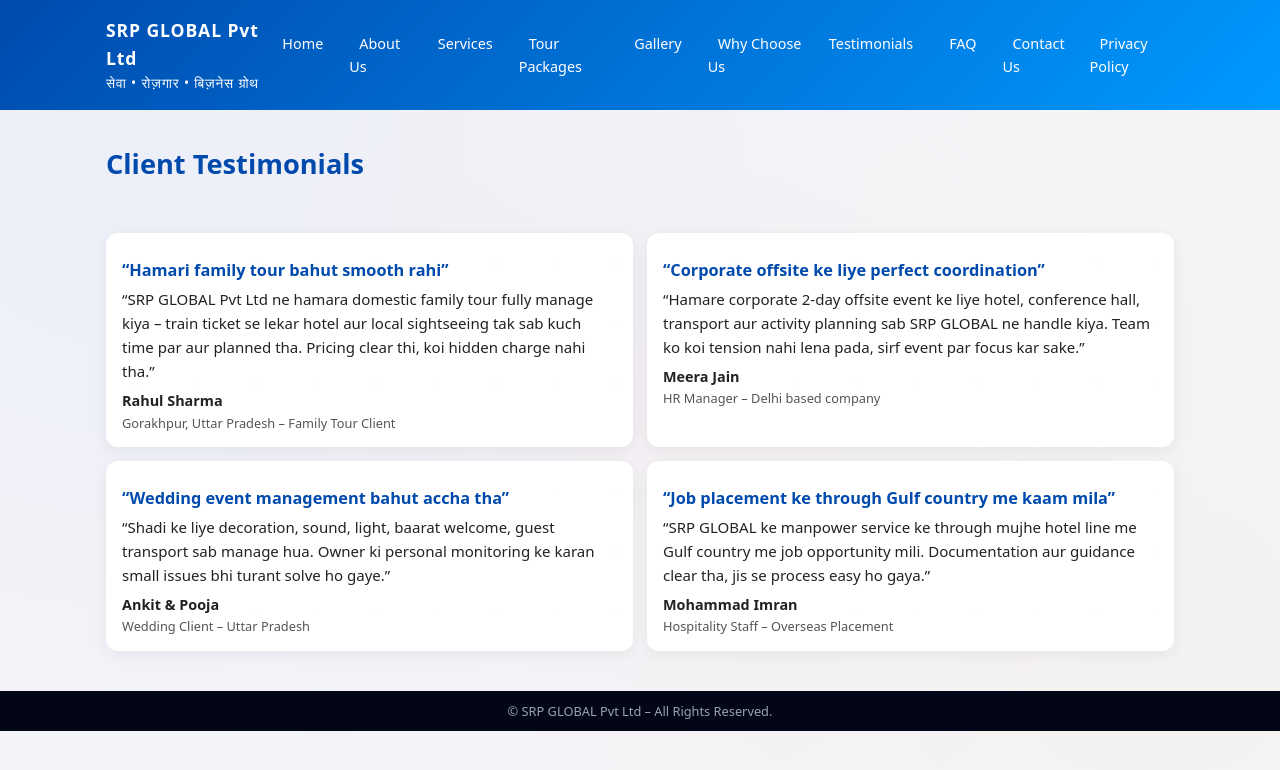
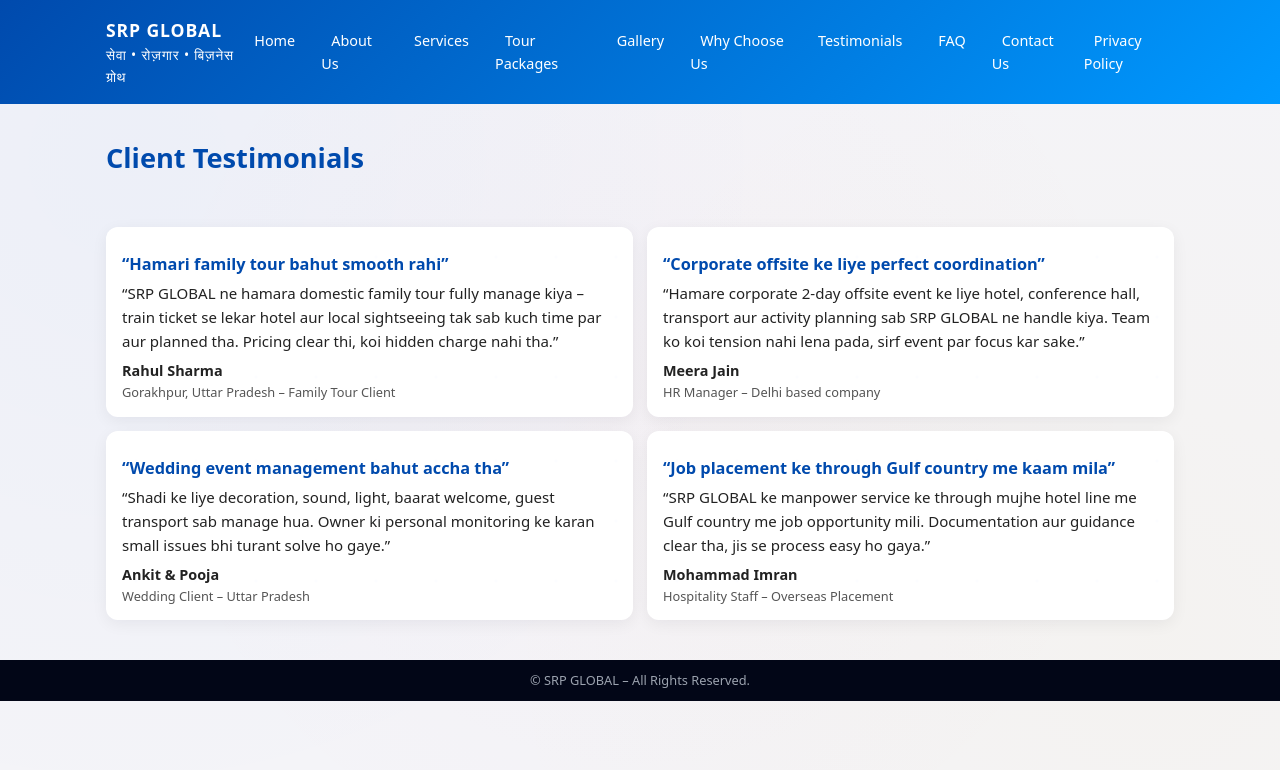
Before and after one commit to pragati28895-bot/srcwebsite, a plain HTML site: page testimonials.html in a window 1280 px wide. Drawn offline with Linux system fonts and the light colour scheme.

Commit message:
Fix HTML structure and update testimonials content

```diff
--- a/testimonials.html
+++ b/testimonials.html
@@ -3,7 +3,7 @@
 <head>
     <meta charset="UTF-8">
     <meta name="viewport" content="width=device-width, initial-scale=1.0">
-    <title>Testimonials – SRP GLOBAL Pvt Ltd</title>
+    <title>Testimonials – SRP GLOBAL </title>
     <meta name="description" content="Client testimonials and feedback for SRP GLOBAL Pvt Ltd tours, events, transport and manpower services.">
     <style>
         * { box-sizing:border-box; margin:0; padding:0; }
@@ -34,7 +34,7 @@
 <header>
     <div class="container nav">
         <div class="logo-text">
-            SRP GLOBAL Pvt Ltd
+            SRP GLOBAL
             <span>सेवा • रोज़गार • बिज़नेस ग्रोथ</span>
         </div>
         <nav>
@@ -63,7 +63,7 @@
             <div class="card">
                 <h2>“Hamari family tour bahut smooth rahi”</h2>
                 <p>
-                    “SRP GLOBAL Pvt Ltd ne hamara domestic family tour fully manage kiya – train ticket se lekar hotel
+                    “SRP GLOBAL ne hamara domestic family tour fully manage kiya – train ticket se lekar hotel
                     aur local sightseeing tak sab kuch time par aur planned tha. Pricing clear thi, koi hidden charge nahi tha.”
                 </p>
                 <div class="name">Rahul Sharma</div>
@@ -104,7 +104,7 @@
 </main>
 
 <footer>
-    © SRP GLOBAL Pvt Ltd – All Rights Reserved.
+    © SRP GLOBAL  – All Rights Reserved.
 </footer>
 </body>
 </html>
```
